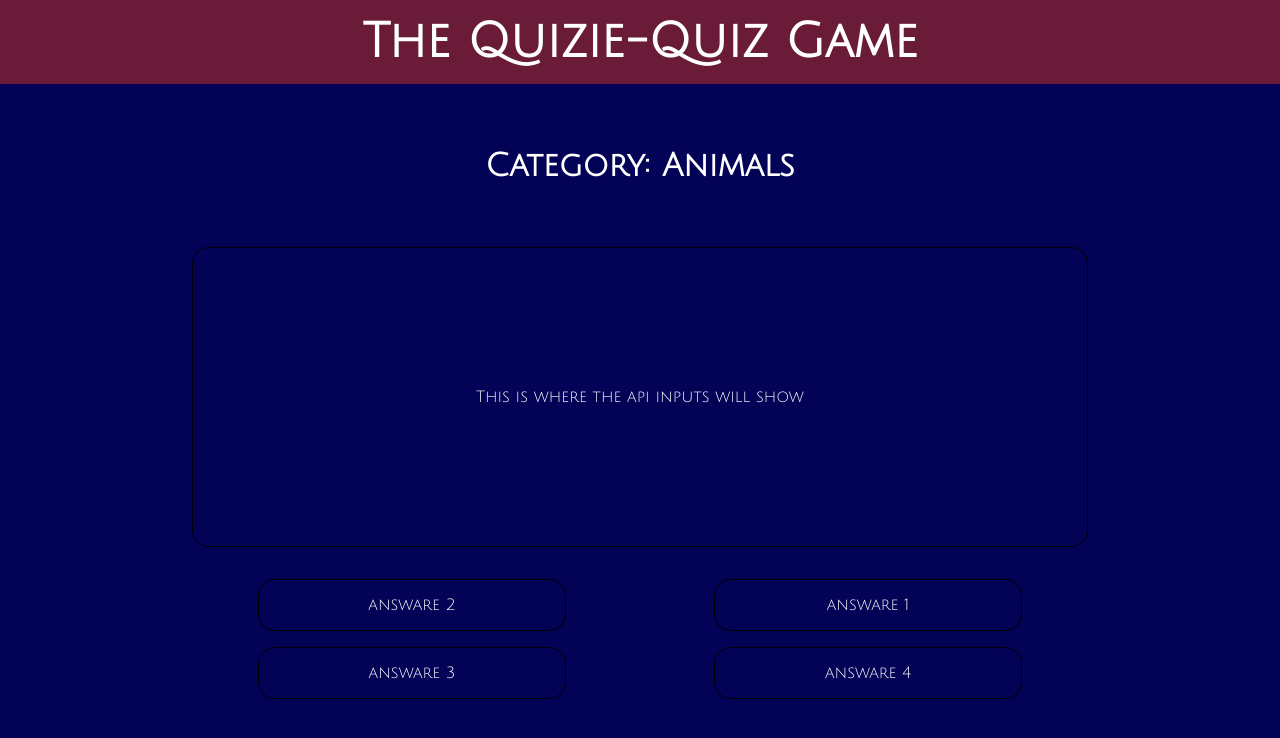
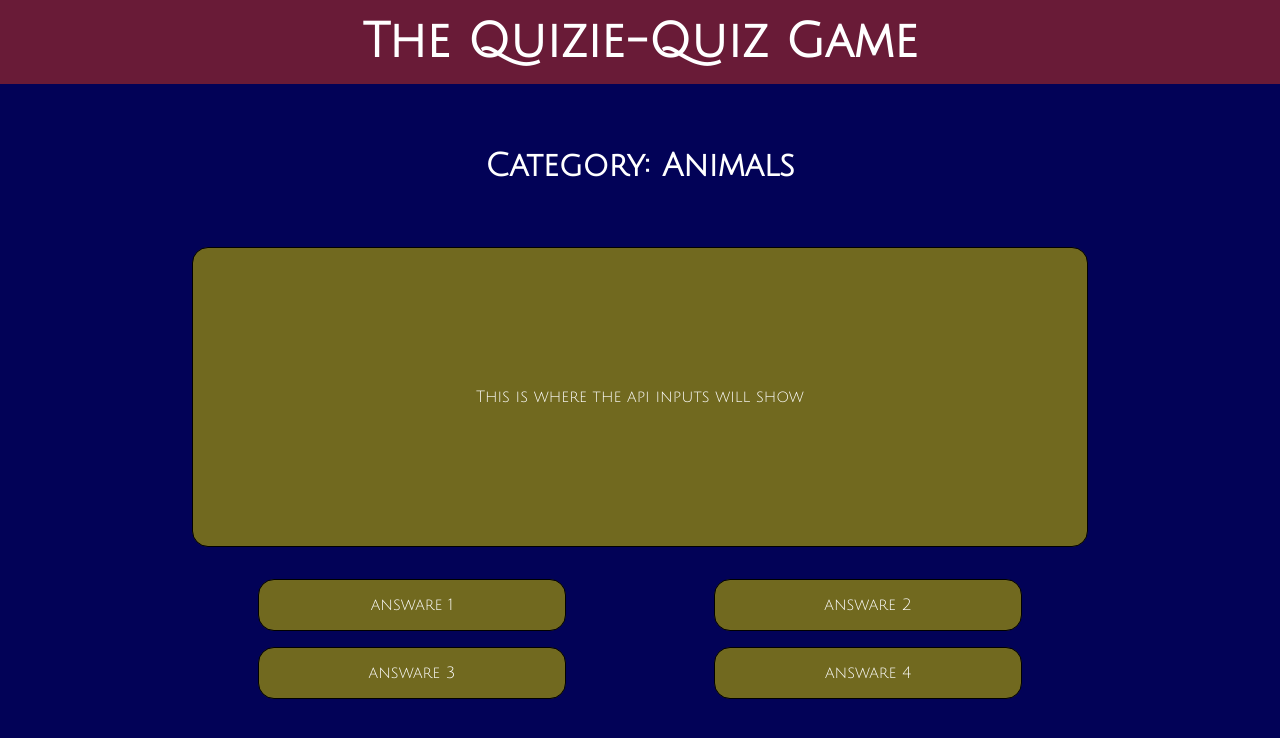
Before and after one commit to GunnarIng/Quiz-TLS, a React (Vite) app: page /animals in a window 1280 px wide. Shown: the top 738 px of the page. Built offline with nearby package versions, Linux system fonts and the light colour scheme.

Commit message:
Added hook for changeing category colors.

```diff
--- a/src/Components/Categories.tsx
+++ b/src/Components/Categories.tsx
@@ -13,37 +13,37 @@ export function Categories() {
   return (
     <div className={classes.categoriesBoxStyle}>
       <NavLink className={classes.linkStyles} to="film">
-        <Category color={"red"} width={"100%"}>
+        <Category color={"#691B1B"} width={"100%"}>
           FILM
         </Category>
       </NavLink>
       <NavLink className={classes.linkStyles} to="music">
-        <Category color={"green"} width={"75%"}>
+        <Category color={"#34691B"} width={"75%"}>
           MUSIC
         </Category>
       </NavLink>
       <NavLink className={classes.linkStyles} to="animals">
-        <Category color={"yellow"} width={"100%"}>
+        <Category color={"#71691F"} width={"100%"}>
           ANIMALS
         </Category>
       </NavLink>
       <NavLink className={classes.linkStyles} to="science">
-        <Category color={"pink"} width={"75%"}>
+        <Category color={"#5E1B69"} width={"75%"}>
           SCIENCE
         </Category>
       </NavLink>
       <NavLink className={classes.linkStyles} to="general-knowledge">
-        <Category color={"lightgreen"} width={"100%"}>
+        <Category color={"#1A4646"} width={"100%"}>
           GENERAL KNOWLEDGE
         </Category>
       </NavLink>
       <NavLink className={classes.linkStyles} to="sport">
-        <Category color={"blue"} width={"75%"}>
+        <Category color={"#1B1E69"} width={"75%"}>
           SPORT
         </Category>
       </NavLink>
       <NavLink className={classes.linkStyles} to="vehicles">
-        <Category color={"orange"} width={"100%"}>
+        <Category color={"#1B6069"} width={"100%"}>
           VEHICLES
         </Category>
       </NavLink>
--- a/src/Components/Category.tsx
+++ b/src/Components/Category.tsx
@@ -12,18 +12,22 @@ export function Category(props: Props) {
   const categoryWidth = { width: props.width };
 
   return (
-    <div className={classes.categoryStyle} style={{ ...BGcolorStyle, ...categoryWidth }}>
+    <div
+      className={classes.categoryStyle}
+      style={{ ...BGcolorStyle, ...categoryWidth }}
+    >
       <h4 className={classes.categoryTextStyle}>{props.children}</h4>
     </div>
   );
 }
 
 const useStyles = createUseStyles({
-    categoryStyle: {
-      textAlign:"center",
-      borderRadius: "1rem",
-    },
-    categoryTextStyle: {
-      padding:"1rem 0",
-    }
+  categoryStyle: {
+    textAlign: "center",
+    borderRadius: "1rem",
+  },
+  categoryTextStyle: {
+    padding: "1rem 0",
+    color: "white",
+  },
 });
--- /dev/null
+++ b/src/hooks/useCategoryColor.ts
@@ -0,0 +1,38 @@
+type Category =
+  | "film"
+  | "music"
+  | "animals"
+  | "science"
+  | "general-knowledge"
+  | "sport"
+  | "vehicles";
+
+export function useCategoryColor(category: Category) {
+  let backgroundColor;
+  switch (category) {
+    case "film":
+      backgroundColor = "#691B1B";
+      break;
+    case "music":
+      backgroundColor = "#34691B";
+      break;
+    case "animals":
+      backgroundColor = "#71691F";
+      break;
+    case "science":
+      backgroundColor = "#5E1B69";
+      break;
+    case "general-knowledge":
+      backgroundColor = "#1A4646";
+      break;
+    case "sport":
+      backgroundColor = "#1B1E69";
+      break;
+    case "vehicles":
+      backgroundColor = "#1B6069";
+      break;
+    default:
+      backgroundColor = "#FFF";
+  }
+  return { backgroundColor };
+}
--- a/src/pages/QuizPage.tsx
+++ b/src/pages/QuizPage.tsx
@@ -1,9 +1,12 @@
 import { createUseStyles } from "react-jss";
 import { useParams } from "react-router-dom";
+import { useCategoryColor } from "../hooks/useCategoryColor";
 
 export function QuizPage() {
   const params = useParams();
   const classes = useStyles();
+  const categoryColor = useCategoryColor(params.category);
+
   let categoryName;
 
   console.log("params.category", params.category);
@@ -36,15 +39,37 @@ export function QuizPage() {
   return (
     <div>
       <h4 className={classes.subjectTitle}>Category: {categoryName}</h4>
-      <div className={classes.questionBox}>
+      <div
+        className={classes.questionBox}
+        style={{ backgroundColor: categoryColor.backgroundColor }}
+      >
         <div>This is where the api inputs will show</div>
-
       </div>
       <div className={classes.answareContainer}>
-        <div className={classes["answareBox"]}>answare 2</div>
-        <div className={classes["answareBox"]}>answare 1</div>
-        <div className={classes["answareBox"]}>answare 3</div>
-        <div className={classes["answareBox"]}>answare 4</div>
+        <div
+          className={classes["answareBox"]}
+          style={{ backgroundColor: categoryColor.backgroundColor }}
+        >
+          answare 1
+        </div>
+        <div
+          className={classes["answareBox"]}
+          style={{ backgroundColor: categoryColor.backgroundColor }}
+        >
+          answare 2
+        </div>
+        <div
+          className={classes["answareBox"]}
+          style={{ backgroundColor: categoryColor.backgroundColor }}
+        >
+          answare 3
+        </div>
+        <div
+          className={classes["answareBox"]}
+          style={{ backgroundColor: categoryColor.backgroundColor }}
+        >
+          answare 4
+        </div>
       </div>
     </div>
   );
@@ -74,7 +99,6 @@ const useStyles = createUseStyles({
     gap: "1rem",
     width: "70%",
     margin: "0 auto",
-
   },
   answareBox: {
     border: "1px solid black",
@@ -85,6 +109,5 @@ const useStyles = createUseStyles({
     width: "70%",
     margin: "0 auto",
     padding: "1rem",
-
-  }
+  },
 });
```
